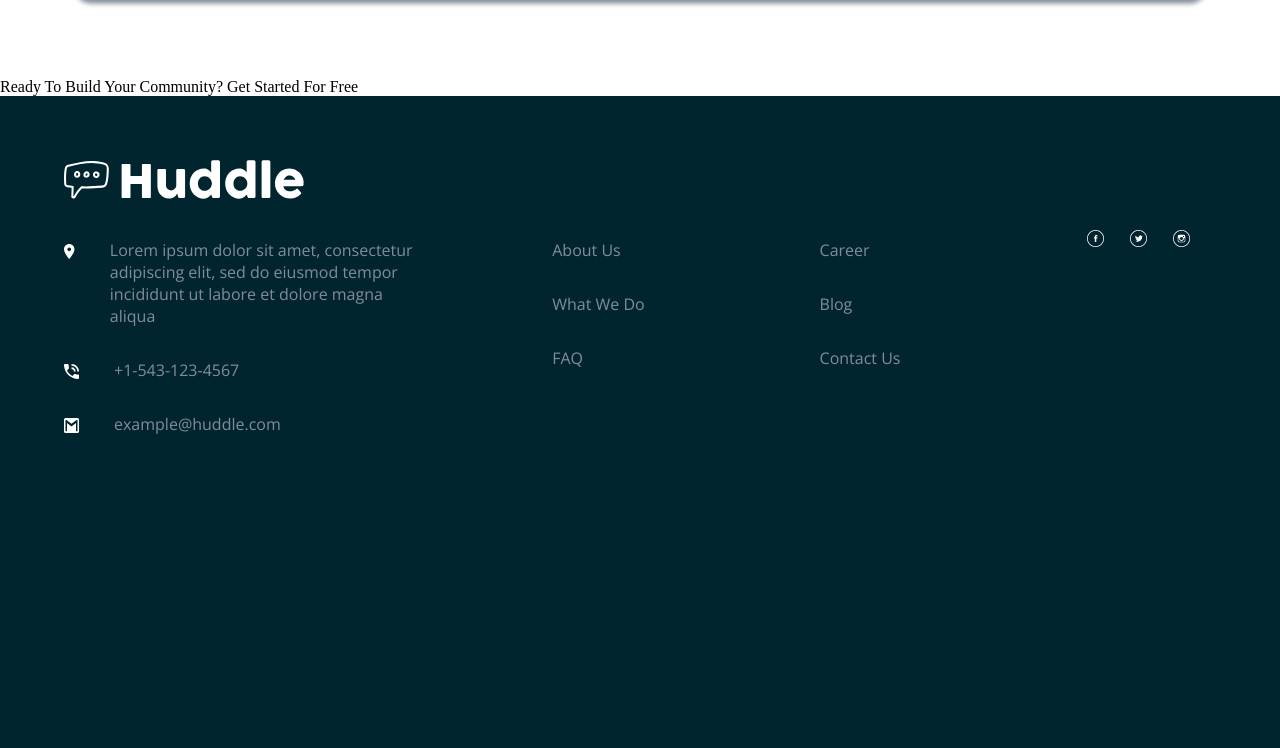
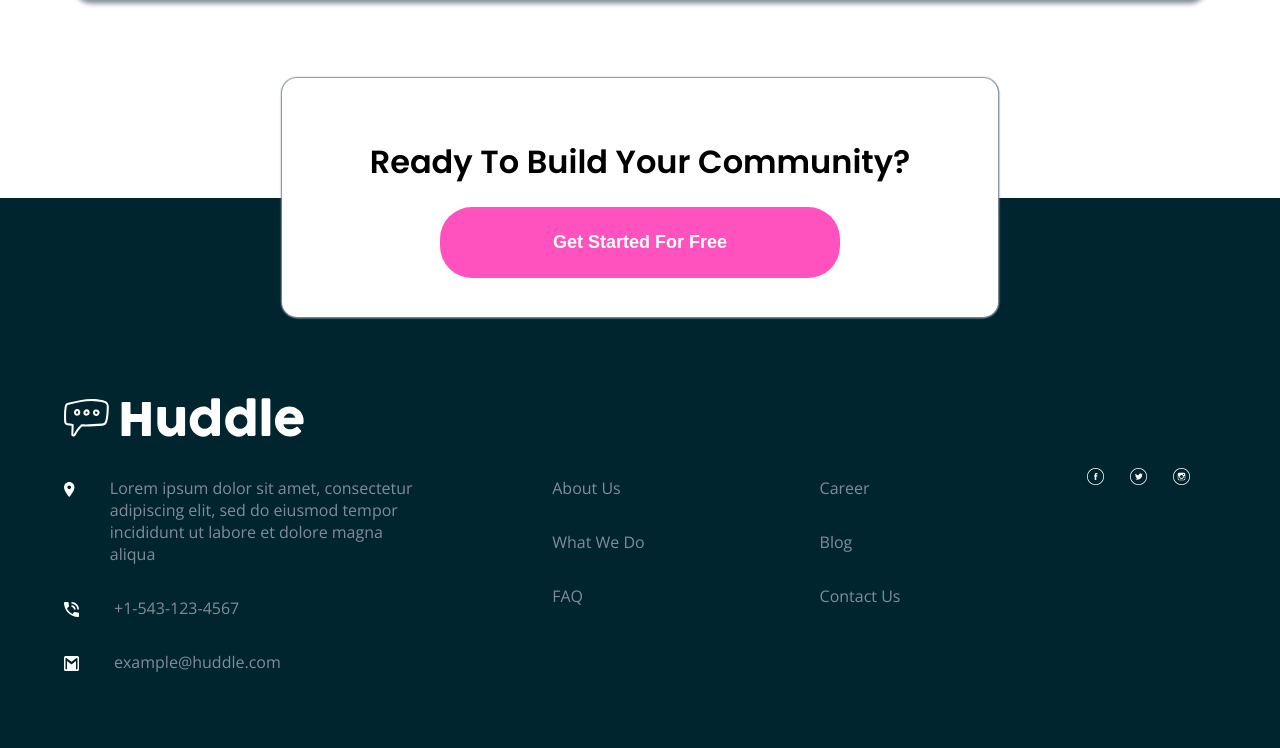
Before and after one commit to fountaina/huddle-site, a plain HTML site: page index.html in a window 1280 px wide. Shown: the part 2272-3020 px from the top of the page. Drawn offline with nearby package versions, Linux system fonts and the light colour scheme.

Commit message:
done with desktop design and layout

```diff
--- a/CSS/sytles.css
+++ b/CSS/sytles.css
@@ -47,7 +47,7 @@ body {
     max-width: 100%;
 }
 
-#get-started-button{
+.get-started-button{
     background-color: hsl(322, 100%, 66%);
     border-radius: 2rem;
     border: 0;
@@ -105,9 +105,28 @@ p {
     /*line-height: 1.5rem;*/
 }
 
+.fifth-section {
+    position: absolute;
+    margin: 0 22%;
+    padding: 3%;
+    z-index: 1;
+    width: 50%;
+    display: flex;
+    flex-direction: column;
+    align-items: center;
+    background-color: white;
+    border-radius: 15px;
+    box-shadow: 0.125px 0.125px 1.25px 1.25px hsl(208, 11%, 55%);
+}
+
+#bottom-get-started {
+    width: 400px;
+}
+
 .sixth-section {
+    padding: 200px 5%;
     background-color: hsl(192, 100%, 9%);
-    padding: 5%;
+    margin-top: 200px;
 }
 
 .sixth-section-grid {
--- a/index.html
+++ b/index.html
@@ -42,7 +42,7 @@
         Create connections with your users as you engage in genuine discussion.
         </p>
         <div class=""></div>
-        <button id="get-started-button">Get Started For Free</button>
+        <button class="get-started-button">Get Started For Free</button>
       </div>
       <div class="second-bar-content" id="second-bar-image">
         <img  id="illustration-mockup" src="images/illustration-mockups.svg" alt="illustration">
@@ -101,8 +101,8 @@
   </div>
 
   <div class="fifth-section">
-    Ready To Build Your Community?
-    Get Started For Free
+    <h1>Ready To Build Your Community?</h1>
+    <button class="get-started-button" id="bottom-get-started">Get Started For Free</button>
   </div>
 
   <div class="sixth-section">
```
